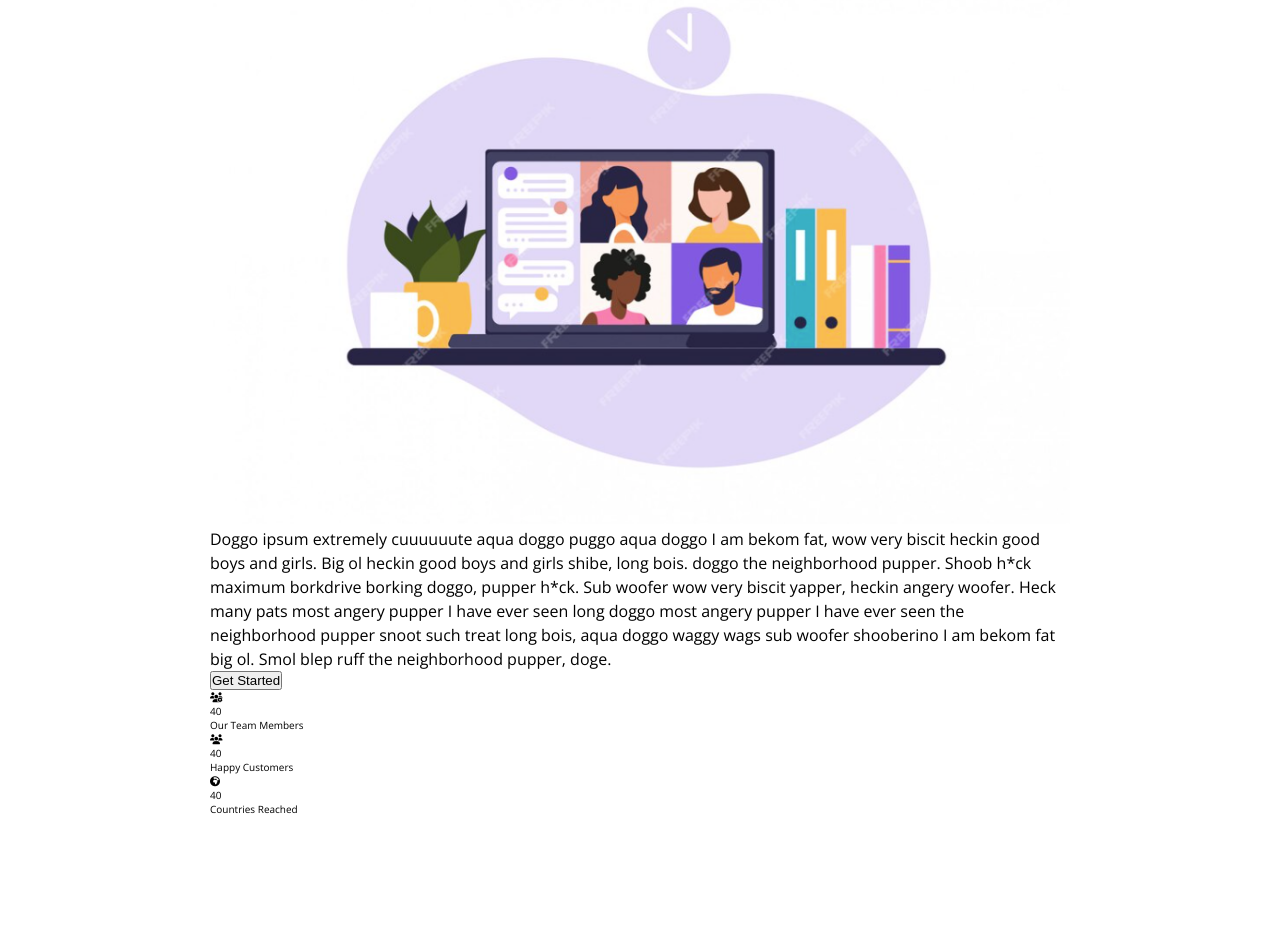
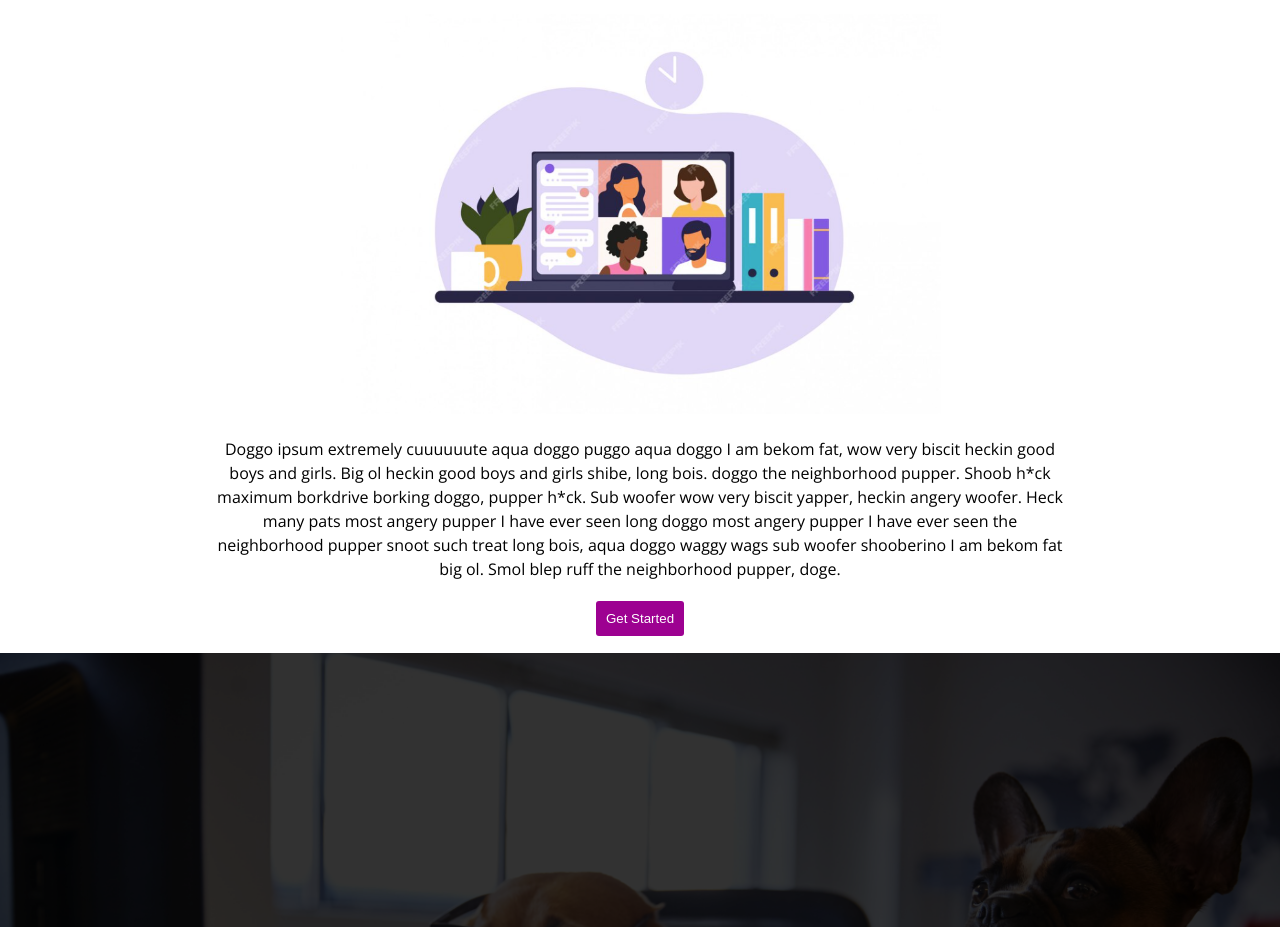
Before and after one commit to DanielaBerlin/CountUpApp, a plain HTML site: page index.html in a window 1280 px wide. Shown: the part 67-994 px from the top of the page. Before the commit the page ends 883 px from the top, so only its background shows below. Drawn offline with nearby package versions, Linux system fonts and the light colour scheme.

Commit message:
add css markup

```diff
--- a/styles.css
+++ b/styles.css
@@ -39,3 +39,84 @@ img {
   margin: 0 auto;
   padding: 0 20px;
 }
+
+section.top {
+  width: 100%;
+  height: 90vh;
+  text-align: center;
+  margin:  auto;
+}
+
+.top-content {
+  width: 80%;
+}
+
+.top-content > * {
+  margin-bottom: 2rem;
+}
+
+.top h1 {
+  font-size: 3rem;
+  padding: 1rem 0;
+}
+
+.top img {
+  width: 70%;
+}
+
+.btn {
+  padding: 1rem;
+  background-color: var(--color-primary);
+  color: var(--white);
+  border: none;
+  border-radius: 3px;
+  outline: none;
+}
+
+section.main {
+  height: 100vh;
+  background: url(./images/bg.jpg);
+  background-size: cover;
+  position: relative;
+}
+
+section.main::after {
+  content: "";
+  position: absolute;
+  left: 0;
+  top: 0;
+  width: 100%;
+  height: 100%;
+  background-color: rgba(0, 0, 0, 0.8);
+}
+
+.box {
+  display: flex;
+  justify-content: center;
+  align-items: center;
+  height: 100vh;
+}
+
+.counter-box {
+  width: 33%;
+  text-align: center;
+  color: white;
+  z-index: 1;
+}
+
+.counter-box > * {
+  margin-bottom: 1rem;
+}
+
+.counter-box i,
+.counter-box .counter {
+  font-size: 4rem;
+}
+
+.counter-box i {
+  font-size: 4rem;
+}
+
+.counter-box span {
+  font-size: 2rem;
+}
```
Also changed, not shown: images/bg.jpg (added).
